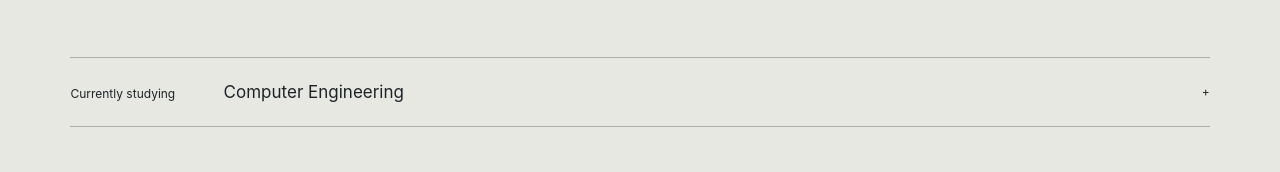
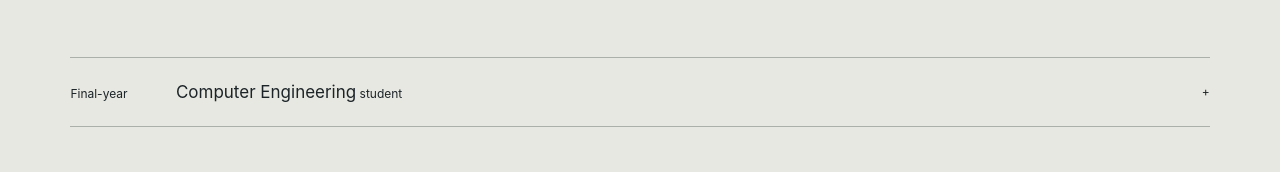
Before and after one commit to ShortEditor/NGE_Portfolio, a website built with Vite: page index.html in a window 1280 px wide. Shown: the part 4222-4394 px from the top of the page. Built offline with nearby package versions, Linux system fonts and the light colour scheme.

Commit message:
Correct portfolio education to final-year status

```diff
--- a/index.html
+++ b/index.html
@@ -74,7 +74,7 @@
           <p class="nge-name">GANGISETTY NAGA<br> GANESH ESWAR<br><span>GANESH, FOR SHORT.</span></p>
           <div><p class="nge-lead">I build things from the first rough idea to the version people actually use.</p><p>I’m Ganesh, a full-stack developer and creative technologist. I work across software, filmmaking, video editing and AI music. Different tools. The same need to make something real.</p><p>My background includes freelance digital content creation and video editing. These days, a browser is just as much a creative space as an editing timeline.</p></div>
         </div>
-        <details class="nge-education"><summary><span>Currently studying <strong>Computer Engineering</strong></span><span aria-hidden="true">+</span></summary><div><p>Government Polytechnic Dharmavaram<br>Diploma · 2nd year · C23 scheme · CM branch</p><dl><div><dt>GPA</dt><dd>9.69</dd></div><div><dt>Recent semester</dt><dd>852 <small>/ 900</small></dd></div></dl></div></details>
+        <details class="nge-education"><summary><span>Final-year <strong>Computer Engineering</strong> student</span><span aria-hidden="true">+</span></summary><div><p>Government Polytechnic Dharmavaram<br>Diploma · Final year · C23 scheme · CM branch</p><dl><div><dt>GPA</dt><dd>9.69</dd></div><div><dt>Recent semester</dt><dd>852 <small>/ 900</small></dd></div></dl></div></details>
       </section>
 
       <section class="nge-work nge-section" id="work" aria-labelledby="nge-work-title">
```
